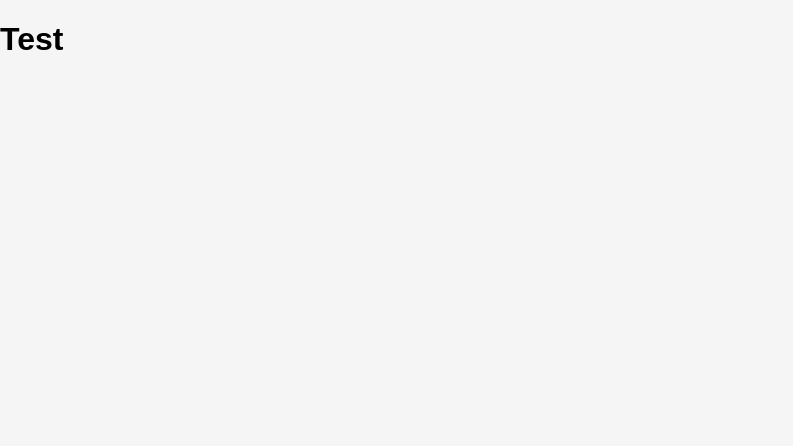
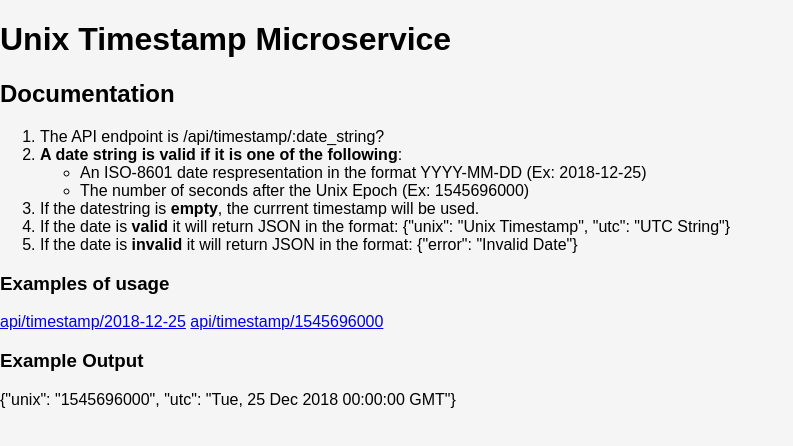
Before and after one commit to ryanjmack/timestamp-microservice, a website: page public/index.html in a window 1280 px wide. Shown: the whole page, without its empty margins (0-793 px from the left). Drawn offline with nearby package versions, Linux system fonts and the light colour scheme; files that its build step writes are made by us from their sources.

```diff
--- a/public/index.html
+++ b/public/index.html
@@ -8,10 +8,32 @@
 	<!-- UNCOMMENT when a favicon is added to the root of src/ -->
 	<!-- <link rel="shortcut icon" type="image/x-icon" href="favicon.ico"> -->
 	<title>API Timestamp Microservice</title>
-	<link rel="stylesheet" href="./stylesheets/styles.css">
+	<link rel="stylesheet" href="stylesheets/css/styles.css">
 </head>
 
 <body>
-  <h1>Test</h1>
+  <main>
+    <h1>Unix Timestamp Microservice</h1>
+    <h2>Documentation</h2>
+    <ol>
+      <li>The API endpoint is <span class="code">/api/timestamp/:date_string?</span></li>
+      <li><b>A date string is valid if it is one of the following</b>:
+        <ul>
+          <li>An ISO-8601 date respresentation in the format YYYY-MM-DD (Ex: 2018-12-25)</li>
+          <li>The number of seconds after the Unix Epoch (Ex: 1545696000)</li>
+        </ul>
+      </li>
+      <li>If the datestring is <b>empty</b>, the currrent timestamp will be used.</li>
+      <li>If the date is <b>valid</b> it will return JSON in the format: <span class="code">{"unix": "Unix Timestamp", "utc": "UTC String"}</span></li>
+      <li>If the date is <b>invalid</b> it will return JSON in the format: <span class="code">{"error": "Invalid Date"}</span></li>
+    </ol>
+    <section class="example">
+      <h3>Examples of usage</h3>
+      <a href='api/timestamp/2018-12-25'>api/timestamp/2018-12-25</a>
+      <a href='api/timestamp/1545696001'>api/timestamp/1545696000</a>
+      <h3>Example Output</h3>
+      <span class="code">{"unix": "1545696000", "utc": "Tue, 25 Dec 2018 00:00:00 GMT"}</span>
+    </section>
+  </main>
 </body>
 </html>
```
Also changed, not shown: app.js (+6 -3 lines).
